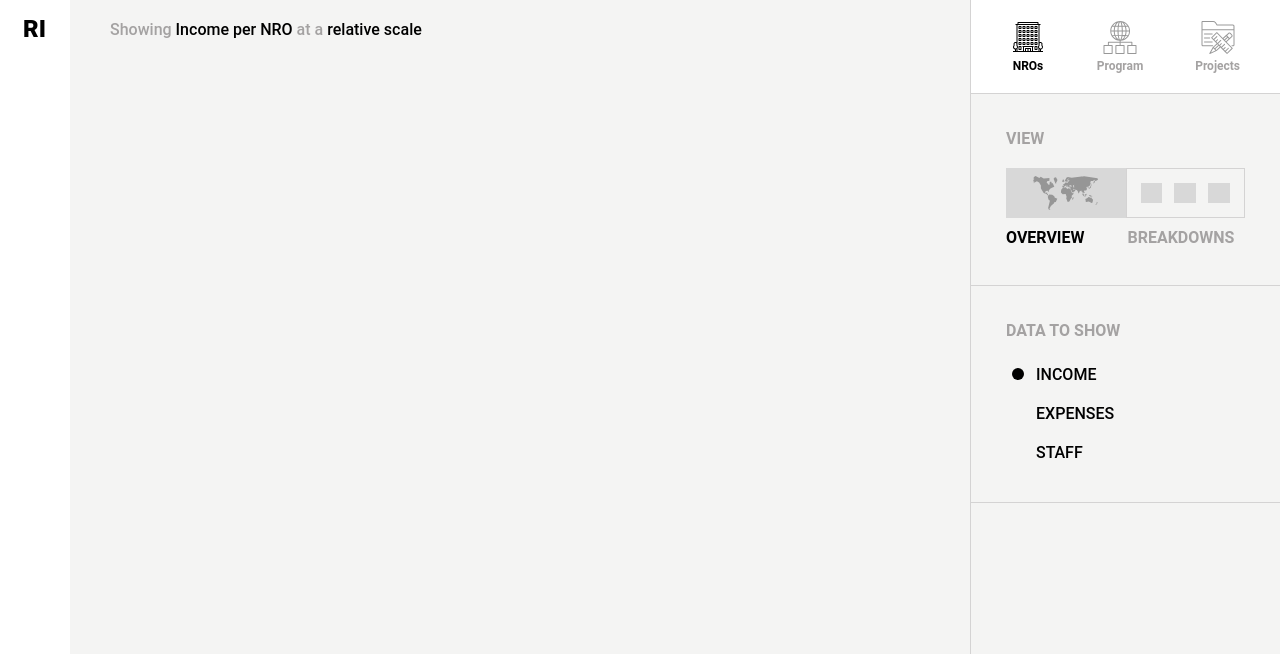
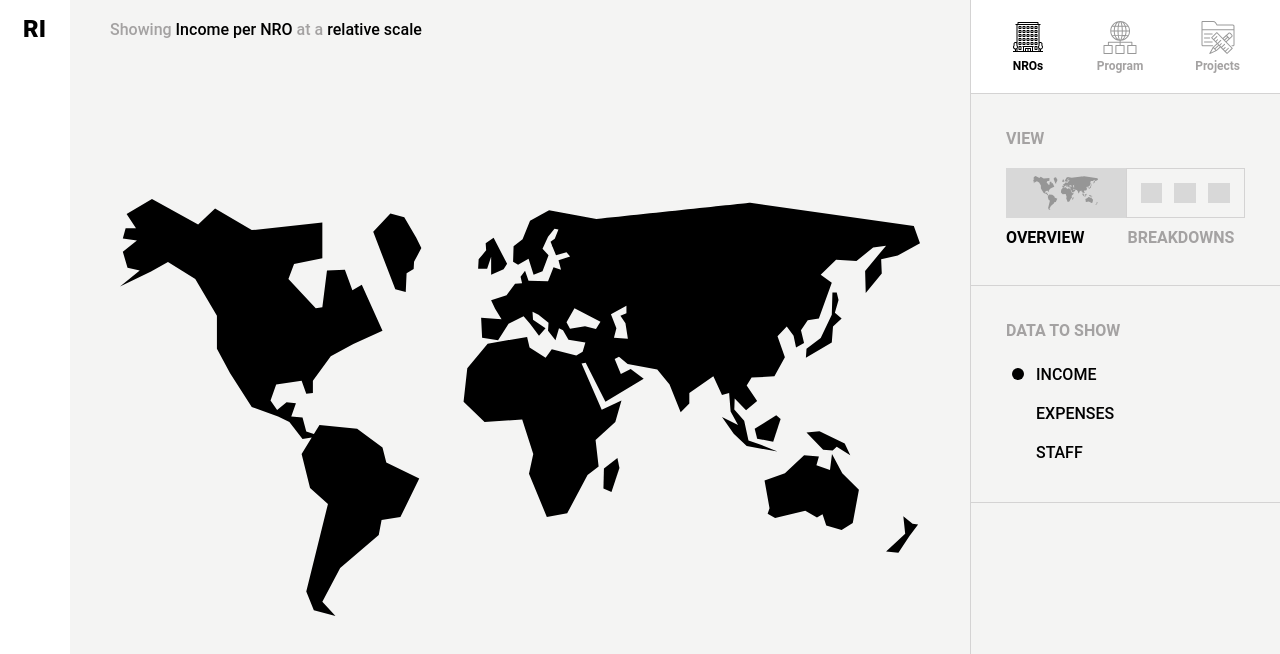
Before and after one commit to Arpo87/https-github.com-vanishing-point-studio-gp-resource, a React (Create React App) app in the folder frontend/: page / in a window 1280 px wide. Shown: the top 654 px of the page. Built offline with nearby package versions, Linux system fonts and the light colour scheme; what webfontloader would draw is missing.

Commit message:
Add map svg

```diff
--- a/frontend/src/components/frame/Frame.jsx
+++ b/frontend/src/components/frame/Frame.jsx
@@ -27,7 +27,7 @@ const Frame = () => (
       <div className="logo">RI</div>
     </div>
     <Switch>
-      <Route path={/(^\/$|^\/breakdowns$)/} exact component={NroView} />
+      <Route path="(|/breakdowns)" exact component={NroView} />
     </Switch>
     <div className="frame-grower" />
     <Menu />
--- a/frontend/src/components/frame/Frame.scss
+++ b/frontend/src/components/frame/Frame.scss
@@ -4,6 +4,7 @@
   align-items: center;
   background-color: white;
   width: 70px;
+  min-width: 70px;
   padding-top: 15px;
 
   .logo {
--- a/frontend/src/components/map/Map.jsx
+++ b/frontend/src/components/map/Map.jsx
@@ -1,9 +1,13 @@
 import React from 'react'
+import map from '../../assets/map.svg'
 import './Map.scss'
 
 const Map = () => (
-  <div className="map-svg-container">
-    <svg />
+  <div className="map-view">
+    <div className="map-container">
+      <img src={map} width="100%" alt="" />
+      <svg className="data-svg" />
+    </div>
   </div>
 )
 
--- a/frontend/src/components/map/Map.scss
+++ b/frontend/src/components/map/Map.scss
@@ -1,3 +1,20 @@
-.map-svg-container {
+.map-view {
   flex-grow: 1;
+  padding: 20px 50px 60px 50px;
+  display: flex;
+  flex-direction: column;
+  justify-content: center;
+  align-items: stretch;
+
+  .map-container {
+    position: relative;
+  }
+
+  .data-svg {
+    position: absolute;
+    top: 0;
+    left: 0;
+    width: 100%;
+    height: 100%;
+  }
 }
--- a/frontend/src/components/menu/Menu.scss
+++ b/frontend/src/components/menu/Menu.scss
@@ -5,6 +5,7 @@
   flex-direction: column;
   border-left: 1px solid $border-1;
   width: 310px;
+  min-width: 310px;
 
   .page-selection {
     padding: 10px 25px;
```
